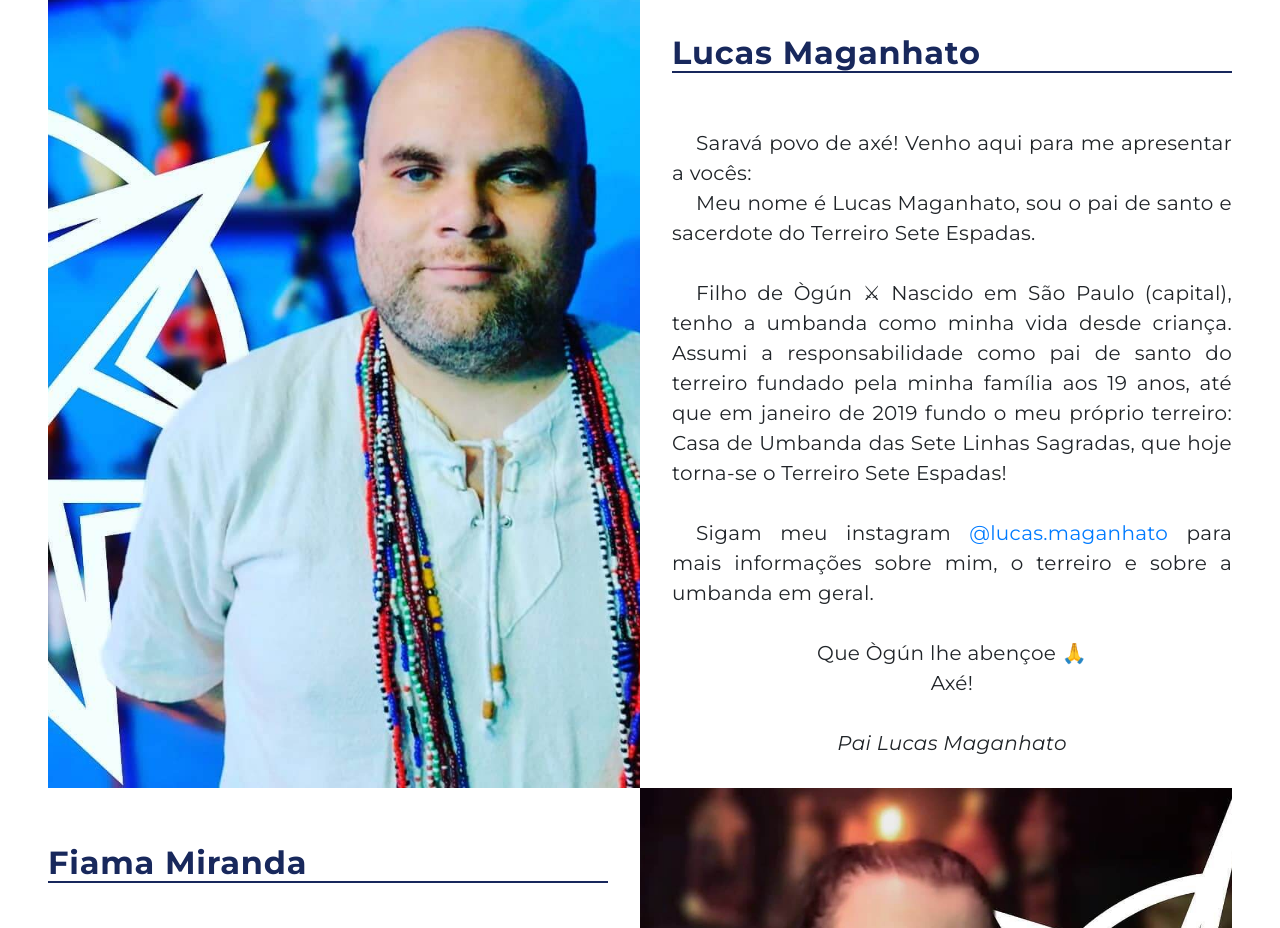
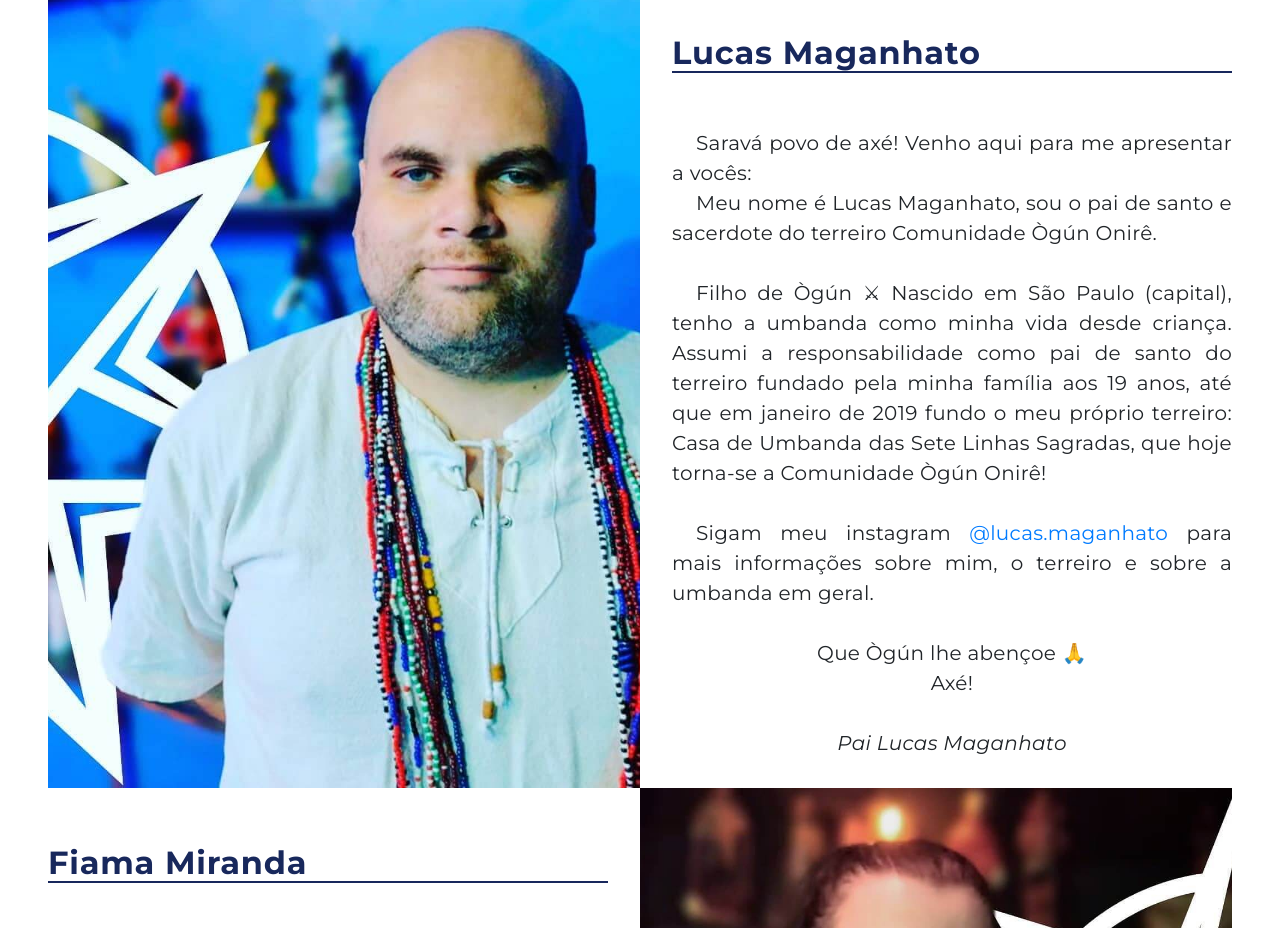
Before and after one commit to tseteespadas/terreiro-sete-espadas, a React (Create React App) app: page / in a window 1280 px wide. Shown: the part 1680-2608 px from the top of the page. Built offline with nearby package versions, Linux system fonts and the light colour scheme.

Commit message:
Atualização do nome do terreiro

```diff
--- a/src/compositions/home/Lucas.jsx
+++ b/src/compositions/home/Lucas.jsx
@@ -12,7 +12,7 @@ export default function Lucas() {
         <div className="description reverse">
           <img
             src={img}
-            alt="Foto do Pai de Santo do Terreiro Sete Espadas, Lucas Maganhato, vestido de branco, usando diversas guias"
+            alt="Foto do Pai de Santo do Comunidade Ògún Onirê, Lucas Maganhato, vestido de branco, usando diversas guias"
           ></img>
           <div className="content pd-left">
             <h2>Lucas Maganhato</h2>
@@ -20,8 +20,8 @@ export default function Lucas() {
               <span className="ml-4">Saravá</span> povo de axé! Venho aqui para
               me apresentar a vocês:
               <br />
-              <span className="ml-4">Meu</span> nome é Lucas Maganhato, sou o pai de santo e sacerdote do
-              Terreiro Sete Espadas.
+              <span className="ml-4">Meu</span> nome é Lucas Maganhato, sou o pai de santo e sacerdote do terreiro
+              Comunidade Ògún Onirê.
             </p>
 
             <p>
@@ -30,7 +30,7 @@ export default function Lucas() {
               responsabilidade como pai de santo do terreiro fundado pela minha
               família aos 19 anos, até que em janeiro de 2019 fundo o meu
               próprio terreiro: Casa de Umbanda das Sete Linhas Sagradas, que
-              hoje torna-se o Terreiro Sete Espadas!
+              hoje torna-se a Comunidade Ògún Onirê!
             </p>
 
             <p>
```
